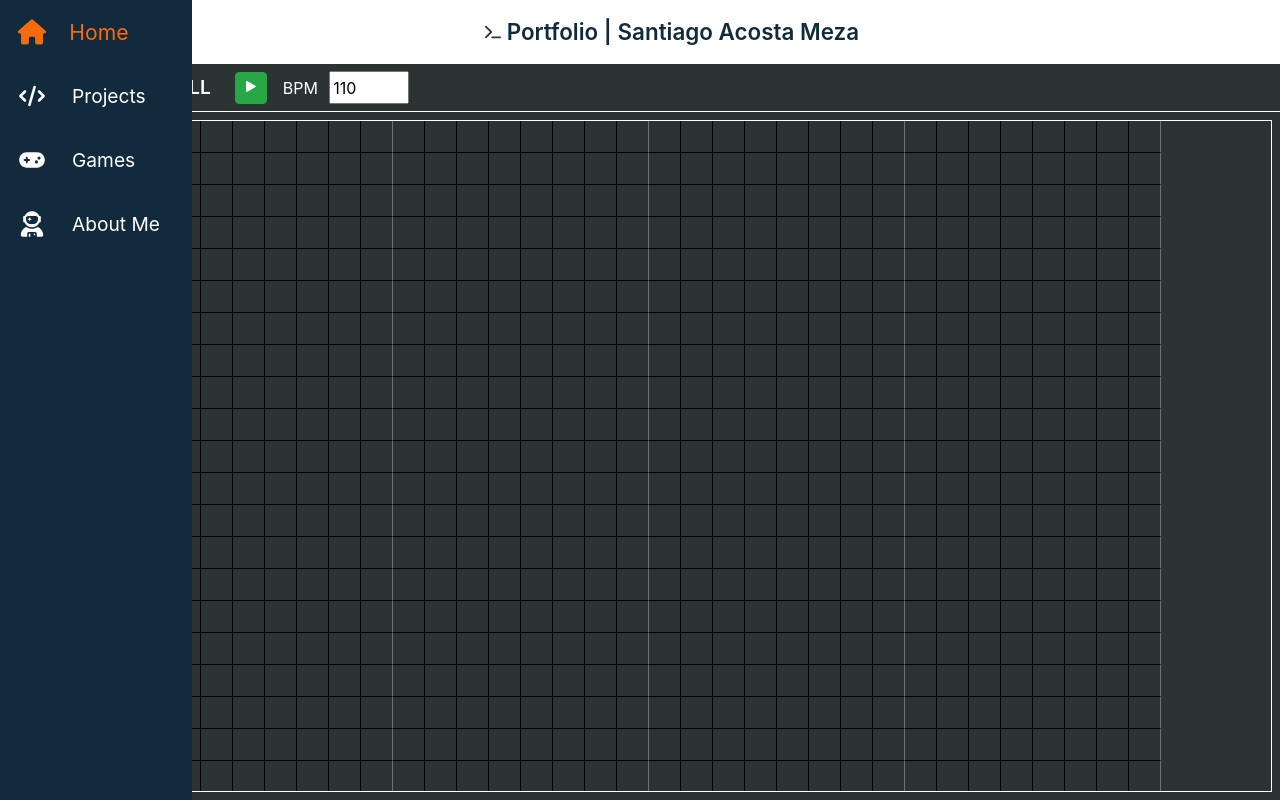
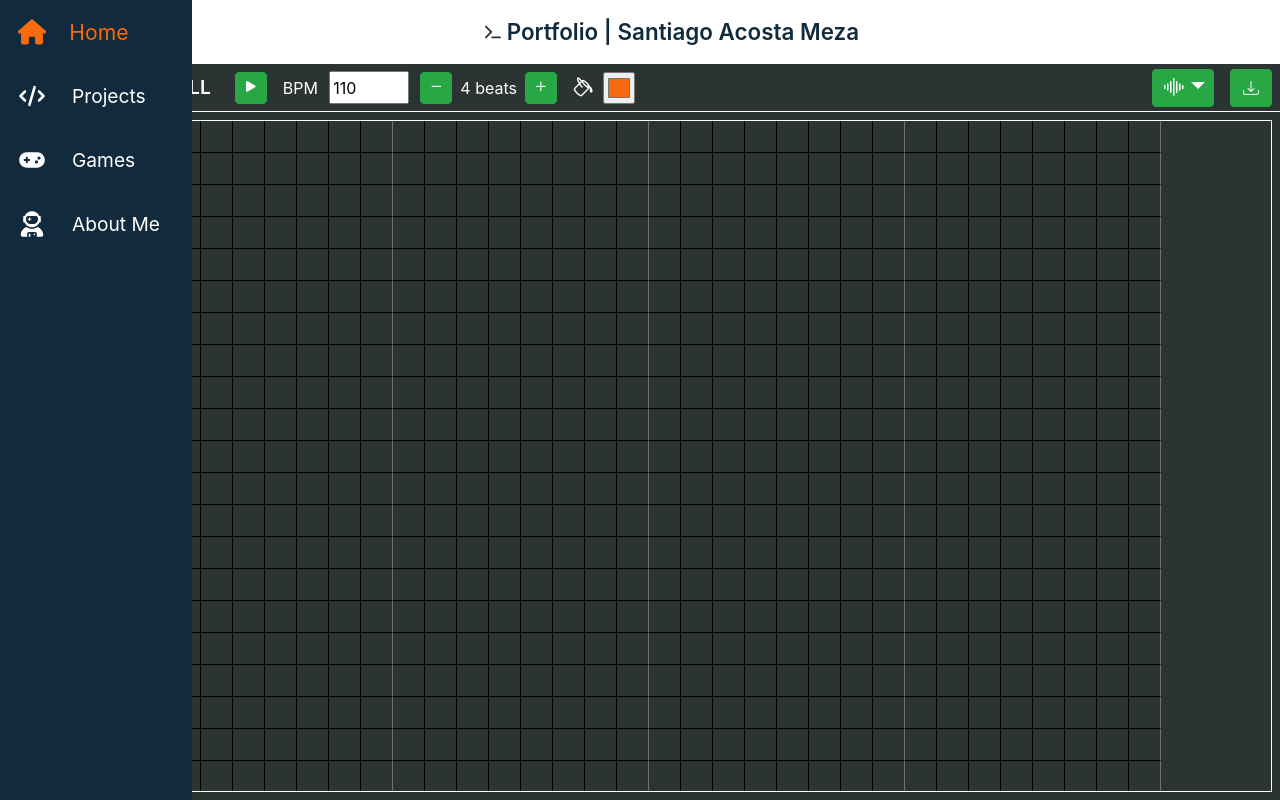
Before and after one commit to saacostam/portfolio, a Vue app: page /#/piano-roll in a window 1280 px wide. Built offline with nearby package versions, Linux system fonts and the light colour scheme.

Commit message:
download;sound-synthesis-menu;color;update

```diff
--- a/src/components/piano-roll/Note.vue
+++ b/src/components/piano-roll/Note.vue
@@ -16,7 +16,7 @@
 
 <script>
 export default {
-    props:['width', 'height', 'noteState'],
+    props:['width', 'height', 'noteState', 'color'],
     data(){
         return {
             dragLeft: false,
@@ -31,10 +31,11 @@ export default {
             if (this.dragLeft||this.dragRight){
                 return `top:${input.start.y*this.height}rem; left:${input.start.x*this.width}rem;
                 width: ${(input.end.x - input.start.x+1)*this.width}rem; height: ${this.height}rem;
-                visibility:hidden;`
+                visibility:hidden; background-color: ${this.color};`
             }
             return `top:${input.start.y*this.height}rem; left:${input.start.x*this.width}rem;
-            width: ${(input.end.x - input.start.x+1)*this.width}rem; height: ${this.height}rem;`
+            width: ${(input.end.x - input.start.x+1)*this.width}rem; height: ${this.height}rem;
+            background-color: ${this.color};`
         },
         getWrapperStyling(){
             let startOffset = 0;
@@ -100,7 +101,6 @@ export default {
     border-bottom: 1px solid black;
     border-right: 1px solid black;
     border-radius: 0.5rem;
-    background-color: rgb(39, 244, 104);
     pointer-events:none;
 }
 .start, .end{
--- a/src/views/projects/PianoRoll.vue
+++ b/src/views/projects/PianoRoll.vue
@@ -7,7 +7,7 @@
 
             <div class="mr-1 mr-md-2">
                 <button class="btn btn-success btn-play" @click="togglePlay" v-if="this.playing">
-                <i class="bi bi-pause-fill"></i>
+                    <i class="bi bi-pause-fill"></i>
                 </button>
                 <button class="btn btn-success btn-play" @click="togglePlay" v-else>
                     <i class="bi bi-play-fill"></i>
@@ -19,6 +19,58 @@
                 <input type="number" placeholder="BPM" aria-label="BPM" aria-describedby="basic-addon1"
                     style="width:5rem; box-sizing: border-box; margin: 0.2rem;" v-model="bpm" min="50" max="200">
             </div>
+
+            <div class="d-flex mr-1 mr-md-2 align-items-center">
+                <button class="btn btn-success btn-play" @click="updateBeats(-1)">
+                    <i class="bi bi-dash"></i>
+                </button>
+                <div class="text-white" style="display:flex; align-items: center; padding: 0.5rem;">{{this.beats}} beats</div>
+                <button class="btn btn-success btn-play" @click="updateBeats(1)">
+                    <i class="bi bi-plus"></i>
+                </button>
+            </div>
+
+
+            <div class="d-flex mr-1 mr-md-2 align-items-center">
+                <div class="text-white d-none d-md-block" style="display:flex; align-items: center; padding: 0.5rem;font-size: 1.4rem;">
+                    <i class="bi bi-paint-bucket"></i>
+                </div>
+                <input type="color" id="noteColor" v-model="color">
+            </div>
+
+            <div class="dropdown" style="margin-left: auto; margin-right: 1rem;">
+                <button class="btn btn-success dropdown-toggle" type="button" id="dropdownSoundSynthesis"
+                    data-toggle="dropdown" aria-haspopup="true" aria-expanded="false" style="font-size: 1.5rem; padding: 0rem 0.5rem;">
+                    <i class="bi bi-soundwave"></i>
+                </button>
+                <div class="dropdown-menu dropdown-menu-right p-3" aria-labelledby="dropdownSoundSynthesis"
+                        style="background-color: var(--black); border: 1px solid white;">
+                    <div class="d-flex mt-1 mb-3">
+                        <button class="btn btn-success btn-play" @click="updateWave($event, -1)">
+                            <i class="bi bi-chevron-left"></i>
+                        </button>
+                        <div class="text-white text-center" style="flex: 1; vertical-align: middle;">
+                            {{  possibleWaveTypes[waveTypeIndex].toUpperCase()  }}
+                        </div>
+                        <button class="btn btn-success btn-play" @click="updateWave($event, +1)">
+                            <i class="bi bi-chevron-right"></i>
+                        </button>
+                    </div>
+
+                    <div class="d-flex mb-1">
+                        <div class="text-white text-center" style="vertical-align: middle; padding-right: 1rem;">ATTACK</div>
+                        <input type="range" id="attack" style="flex:1;"
+                            v-model="attack" min="0" max="999">
+                        <div class="text-white text-center" style="vertical-align: middle; padding-left: 1rem;">
+                            {{String(attack).padStart(3, '0')}}ms
+                        </div>
+                    </div>
+                </div>
+            </div>
+
+            <button id="download" class="btn btn-success" style="margin-right: 0rem;" @click="download">
+                <i class="bi bi-download"></i>
+            </button>
         </div>
         <div class="main p-2">
             <div class="piano-roll">
@@ -39,7 +91,7 @@
                         @dragover.prevent @dragenter.prevent></div>
                     </div>
 
-                    <Note v-for="note in this.inputs" width=2 height=2 :noteState="note" @contextmenu="eraseNote(note.id, $event)"/>
+                    <Note v-for="note in this.inputs" width=2 height=2 :noteState="note" :color="this.color" @contextmenu="eraseNote(note.id, $event)"/>
                 </div>
             </div>
         </div>
@@ -74,7 +126,11 @@ export default {
             inputs: [],
             lastDuration: 0,
             playing : false,
-            x:0
+            x:0,
+            color: "#F66B0E",
+            waveTypeIndex: 0,
+            possibleWaveTypes: ['sine', 'square', 'sawtooth', 'triangle'],
+            attack: 30,
         }
     },
     unmounted(){
@@ -90,6 +146,14 @@ export default {
         moveNote,
         handleDrop,
         getNotes,
+        updateBeats(delta){
+            if (delta === 1){
+                this.beats = Math.min(8, this.beats*2)
+            }
+            if (delta === -1){
+                this.beats = Math.max(1, this.beats/2)
+            }
+        },
         togglePlay(){
             if (!this.playing){
                 this.playing = true;
@@ -107,12 +171,33 @@ export default {
 
                 notes.forEach((note) => {
                     const ms = 1/(this.bpm/60)*1000/4;
-                    createOscillator(this.notesList[note.note], this.audioContext[note.note], 30, ms*(note.duration+1),'sawtooth');
+                    createOscillator(
+                        this.notesList[note.note], this.audioContext[note.note],
+                        this.attack, ms*(note.duration+1), this.possibleWaveTypes[this.waveTypeIndex]);
                 })
 
                 const nextX = (x+1)%(this.beats*8);
-                this.timeout = setTimeout(this.play.bind(this, nextX), ms)
+                this.timeout = setTimeout(this.play.bind(this, nextX), ms);
             }
+        },
+        updateWave(e, delta){
+            e.stopPropagation();
+            this.waveTypeIndex = (this.waveTypeIndex + delta + this.possibleWaveTypes.length)%this.possibleWaveTypes.length;
+        },
+        download(){
+            const downloadObject = {
+                inputs : this.inputs,
+                beats: this.beats,
+                bpm: this.bpm,
+                color: this.color,
+                waveTypeIndex: this.waveTypeIndex,
+                attack: this.attack,
+            }
+            const dataStr = "data:text/json;charset=utf-8," + encodeURIComponent( JSON.stringify(downloadObject) );
+            const dlAnchorElem = document.createElement('a');
+            dlAnchorElem.setAttribute("href",     dataStr     );
+            dlAnchorElem.setAttribute("download", "scene.json");
+            dlAnchorElem.click();
         }
     }
 }
@@ -178,4 +263,8 @@ export default {
     padding: 0;
     font-size: 1.2rem;
 }
+#noteColor{
+    width: 2rem;
+    height: 2rem;
+}
 </style>
```
